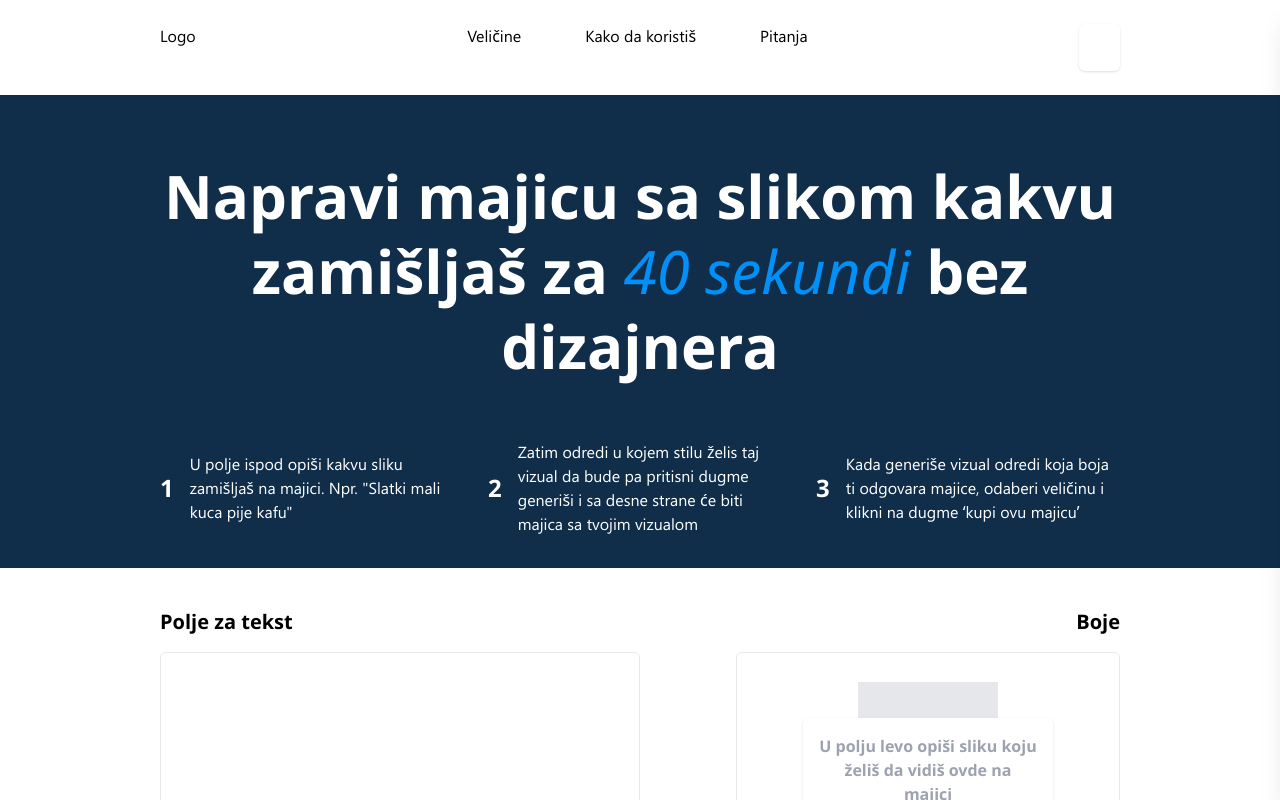
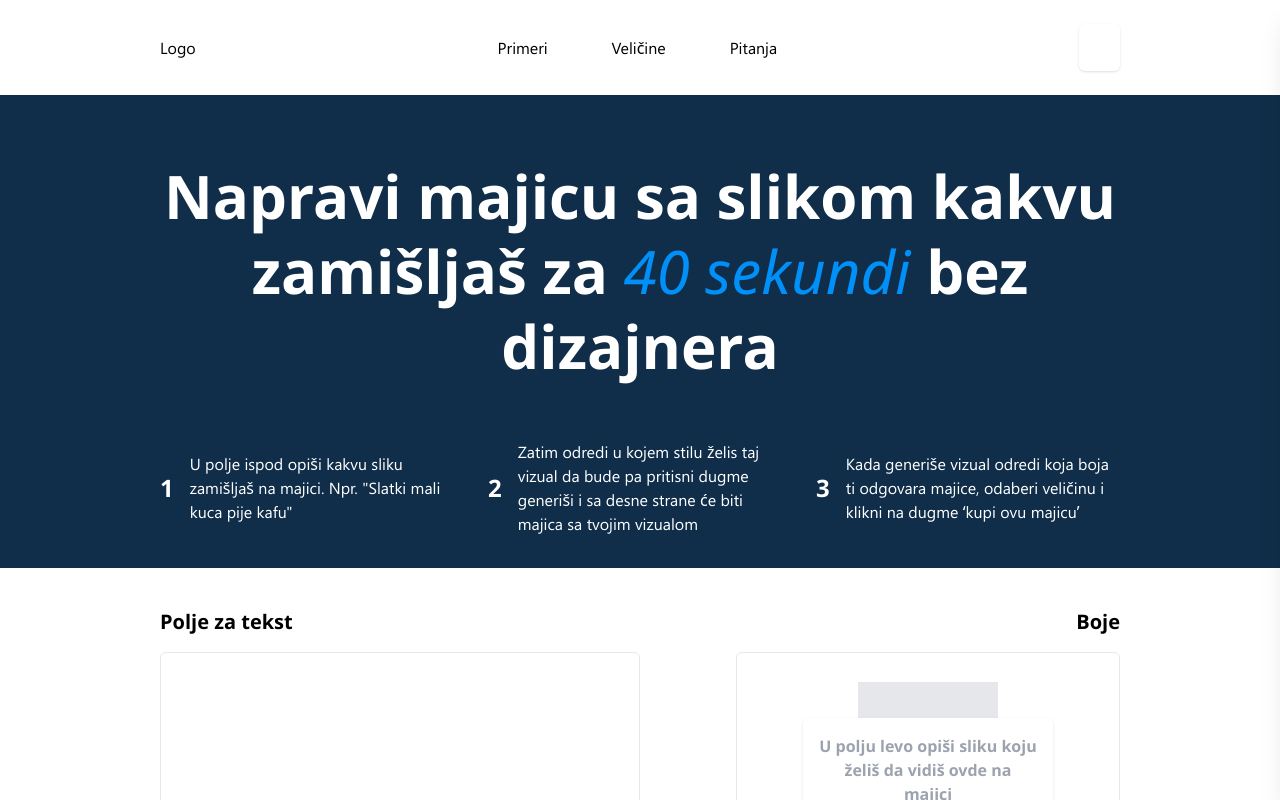
Before and after one commit to nemanjagajic/clothes-design-generator, a React (Create React App) app: page / in a window 1280 px wide. Shown: the top 800 px of the page. Built offline with nearby package versions, Linux system fonts and the light colour scheme; no server answers; some icons are missing.

Commit message:
navigating to sections implemented

```diff
--- a/src/components/navbar/Navbar.tsx
+++ b/src/components/navbar/Navbar.tsx
@@ -1,20 +1,20 @@
 import React from 'react'
 import Container from '../shared/Container'
 import { BagOutline } from 'react-ionicons'
+import { goToSection } from '../../utils/pageNavigation'
 
 type NavbarTypes = {
   onCartClicked: () => void
 }
 
-const Navbar = ({ onCartClicked }: NavbarTypes) => {
-  return (
+const Navbar = ({ onCartClicked }: NavbarTypes) => (
   <Container>
     <div className='flex flex-row w-full justify-between py-6'>
-        <div>Logo</div>
+      <div className='flex justify-center items-center cursor-pointer'>Logo</div>
       <div className='flex flex-row'>
-          <div className='px-8'>Veličine</div>
-          <div className='px-8'>Kako da koristiš</div>
-          <div className='px-8'>Pitanja</div>
+        <div onClick={() => goToSection('examples')} className='flex justify-center items-center px-8 cursor-pointer'>Primeri</div>
+        <div onClick={() => goToSection('tShirtSizes')} className='flex justify-center items-center px-8 cursor-pointer'>Veličine</div>
+        <div onClick={() => goToSection('questions')} className='flex justify-center items-center px-8 cursor-pointer'>Pitanja</div>
       </div>
       <div className='p-2 rounded-md shadow cursor-pointer'>
         <BagOutline
@@ -26,6 +26,5 @@ const Navbar = ({ onCartClicked }: NavbarTypes) => {
     </div>
   </Container>
 )
-}
 
 export default Navbar
--- a/src/pages/ExamplesCarousel.tsx
+++ b/src/pages/ExamplesCarousel.tsx
@@ -42,7 +42,7 @@ const ExamplesCarousel = () => {
 
   return (
     <div className='flex flex-col items-center my-32'>
-      <h3 className='mb-16 text-main-black text-4xl font-extrabold'>Primeri</h3>
+      <h3 id='examples' className='mb-16 text-main-black text-4xl font-extrabold'>Primeri</h3>
       <div className='w-9/12 m-auto'>
         <Slider {...sliderSettings}>
           <ExampleItem />
--- a/src/pages/FAQSection.tsx
+++ b/src/pages/FAQSection.tsx
@@ -25,7 +25,7 @@ const FaqSection = () => {
   return (
     <Container customStyles={'my-16'}>
       <div className='flex flex-col w-full'>
-        <h3 className='mb-10 text-main-black text-4xl font-extrabold'>Vaša pitanja</h3>
+        <h3 id='questions' className='mb-10 text-main-black text-4xl font-extrabold'>Vaša pitanja</h3>
         <div className='flex flex-col'>
           {questionsAndAnswers.map((questionAndAnswer, index) => (
             <FAQAnswer
--- a/src/pages/Footer.tsx
+++ b/src/pages/Footer.tsx
@@ -1,6 +1,7 @@
 import React from 'react'
 import Container from '../components/shared/Container'
 import Button from '../components/shared/Button'
+import { goToSection } from '../utils/pageNavigation'
 
 const Footer = () => {
 
@@ -26,9 +27,9 @@ const Footer = () => {
     const sectionContent = (
       <>
         <div className='text-black text-md pb-2 font-bold'>Stranice</div>
-        <div className='text-light-gray text-xs'>Primeri</div>
-        <div className='text-light-gray text-xs'>Veličine</div>
-        <div className='text-light-gray text-xs'>Pitanja</div>
+        <div onClick={() => goToSection('examples')} className='text-light-gray text-xs cursor-pointer'>Primeri</div>
+        <div onClick={() => goToSection('tShirtSizes')} className='text-light-gray text-xs cursor-pointer'>Veličine</div>
+        <div onClick={() => goToSection('questions')} className='text-light-gray text-xs cursor-pointer'>Pitanja</div>
       </>
     )
     return renderSection(sectionContent)
--- a/src/pages/TShirtSizes.tsx
+++ b/src/pages/TShirtSizes.tsx
@@ -5,7 +5,7 @@ import tShirtSizesImg from '../assets/images/tshirt-sizes.png'
 const TShirtSizes = () => {
   return (
     <div className='flex flex-col items-center justify-center w-full'>
-      <h3 className='mb-10 text-main-black text-4xl font-extrabold'>
+      <h3 id='tShirtSizes' className='mb-10 text-main-black text-4xl font-extrabold'>
         Odaberi odgovarajuću veličinu majice
       </h3>
       <div className='flex items-center justify-center bg-dark-blue pt-8 pb-4 w-full'>
--- /dev/null
+++ b/src/utils/pageNavigation.ts
@@ -0,0 +1,6 @@
+export const goToSection = (sectionId: string) => {
+  const examplesOffset = document?.getElementById(sectionId)?.offsetTop
+  if (examplesOffset) {
+    window.scrollTo({ top: examplesOffset - 30, behavior: 'smooth' })
+  }
+}
```
Lines whose indentation alone changed are shown as unchanged.
